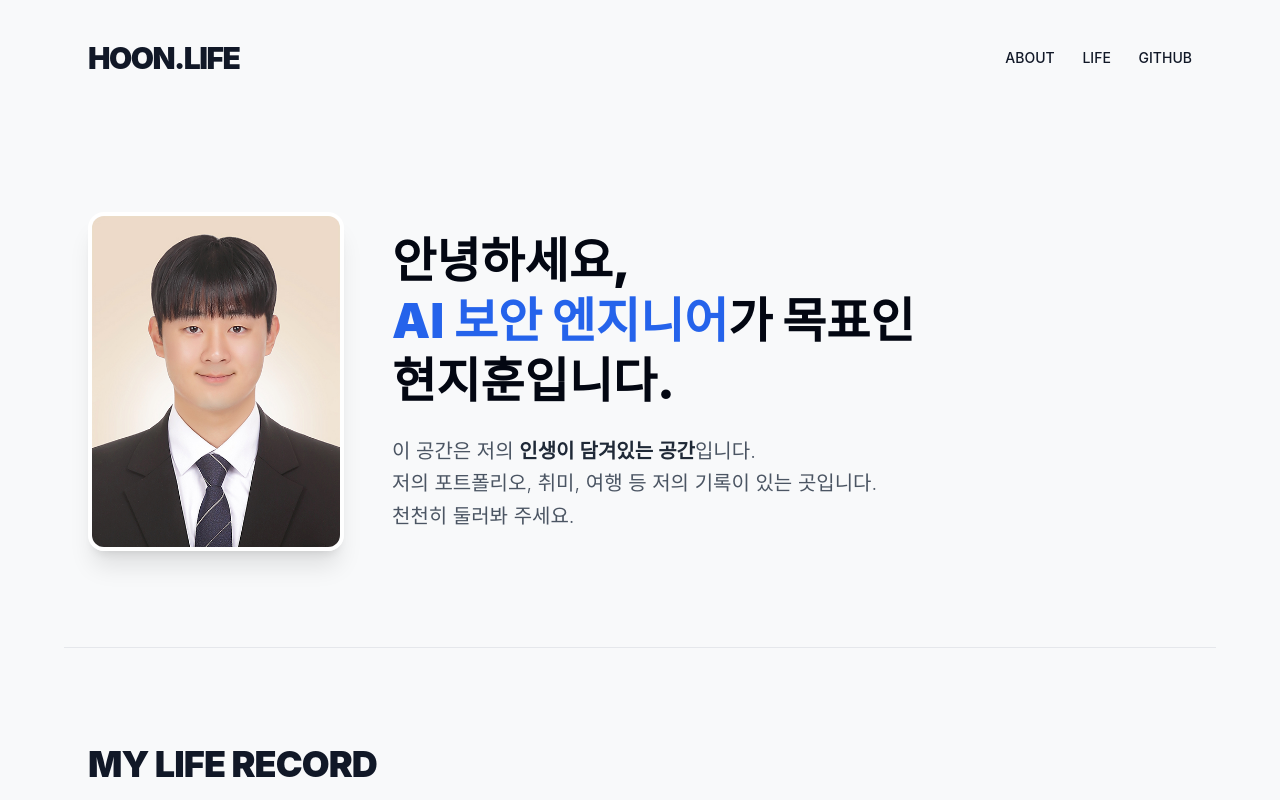
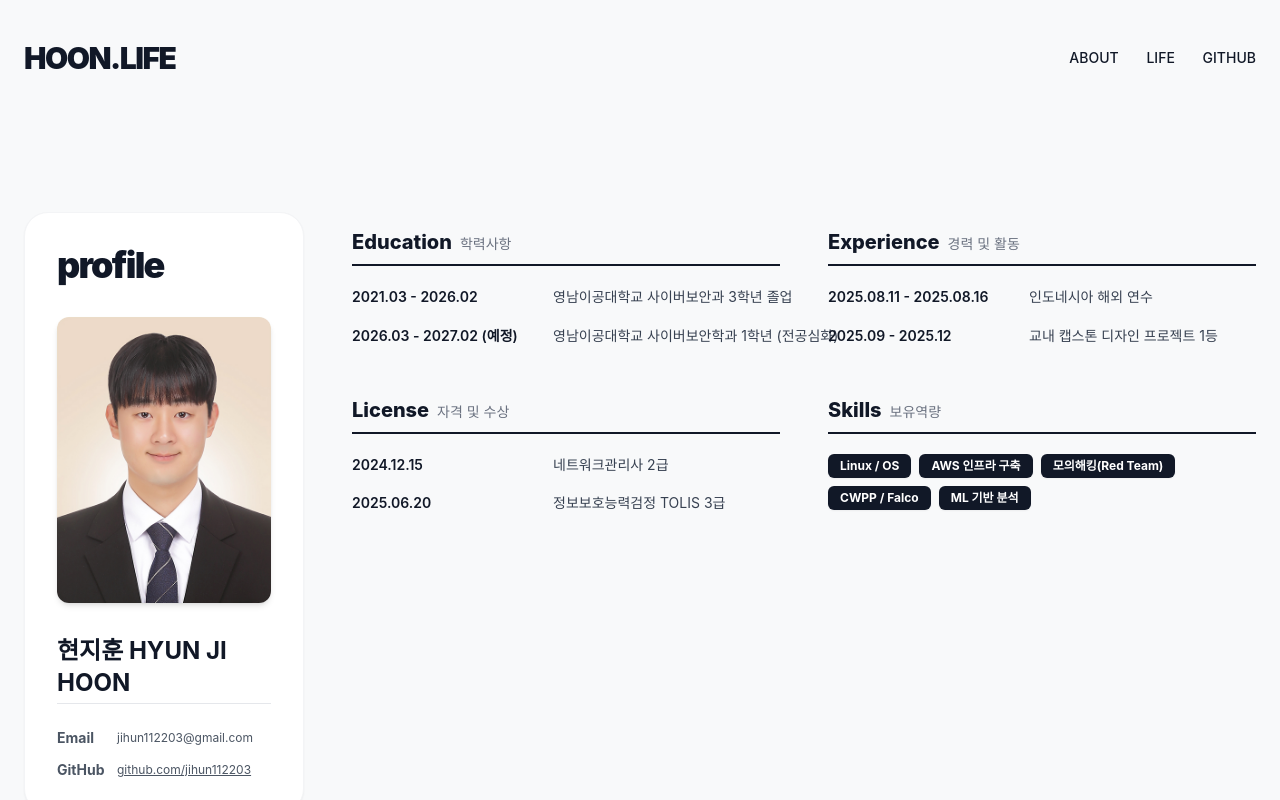
Before and after one commit to jihun112203/jihun112203.github.io, a plain HTML site: page index.html in a window 1280 px wide. Shown: the top 800 px of the page. Drawn offline with nearby package versions, Linux system fonts and the light colour scheme.

Commit message:
Update index.html

```diff
--- a/index.html
+++ b/index.html
@@ -14,35 +14,104 @@
 </head>
 <body class="text-gray-900">
 
-    <header class="py-10 px-6 max-w-6xl mx-auto flex justify-between items-center">
+    <header class="py-10 px-6 max-w-[1400px] mx-auto flex justify-between items-center">
         <h1 class="text-3xl font-black tracking-tighter">HOON.LIFE</h1>
         <nav class="space-x-6 text-sm font-medium">
             <a href="#about" class="hover:text-blue-600">ABOUT</a>
             <a href="#life" class="hover:text-blue-600">LIFE</a>
-            <a href="https://github.com/지훈아이디" target="_blank" class="hover:text-blue-600">GITHUB</a>
+            <a href="https://github.com/jihun112203" target="_blank" class="hover:text-blue-600">GITHUB</a>
         </nav>
     </header>
 
-    <section id="about" class="py-24 px-6 max-w-6xl mx-auto border-b">
-        <div class="flex flex-col md:flex-row items-center gap-12">
-            <img src="증명사진.jpeg" alt="현지훈 프로필" class="w-64 h-auto rounded-2xl shadow-xl border-4 border-white">
+    <section id="about" class="py-24 px-6 max-w-[1400px] mx-auto border-b">
+        <div class="flex flex-col lg:flex-row gap-8 xl:gap-12 items-start">
 
-            <div class="max-w-3xl">
-                <h2 class="text-5xl font-black mb-6 leading-tight text-gray-950">
-                    안녕하세요,<br>
-                    <span class="text-blue-600">AI 보안 엔지니어</span>가 목표인<br>
-                    현지훈입니다.
-                </h2>
-                <p class="text-xl text-gray-600 leading-relaxed font-light">
-                    이 공간은 저의 <strong class="font-semibold text-gray-800">인생이 담겨있는 공간</strong>입니다.<br>
-                    저의 포트폴리오, 취미, 여행 등 저의 기록이 있는 곳입니다.<br>
-                    천천히 둘러봐 주세요.
-                </p>
+            <div class="w-full lg:w-[280px] shrink-0 flex flex-col bg-white p-8 rounded-3xl shadow-sm border border-gray-100">
+                <h2 class="text-4xl font-black mb-8 tracking-tighter">profile</h2>
+                <img src="증명사진.jpeg" alt="현지훈 프로필" class="w-full max-w-[280px] mx-auto h-auto rounded-xl shadow-md mb-8 object-cover">
+
+                <h3 class="text-2xl font-bold text-gray-900 mb-1">현지훈 HYUN JI HOON</h3>
+
+                <div class="text-sm text-gray-600 space-y-3 border-t pt-6">
+                    <p class="flex items-center gap-3">
+                        <span class="font-bold w-12">Email</span>
+                        <span class="text-xs">jihun112203@gmail.com</span>
+                    </p>
+                    <p class="flex items-center gap-3">
+                        <span class="font-bold w-12">GitHub</span>
+                        <a href="https://github.com/jihun112203" target="_blank" class="hover:text-blue-600 underline text-xs break-all">github.com/jihun112203</a>
+                    </p>
+                </div>
+            </div>
+
+            <div class="w-full flex-1 grid grid-cols-1 lg:grid-cols-2 gap-x-8 xl:gap-x-12 gap-y-12 pt-4">
+
+                <div>
+                    <h4 class="text-xl font-extrabold mb-5 border-b-2 border-gray-900 pb-2 flex items-baseline gap-2">
+                        Education <span class="text-sm font-normal text-gray-500">학력사항</span>
+                    </h4>
+                    <ul class="text-sm text-gray-700 space-y-4 leading-relaxed">
+                        <li class="flex flex-row gap-4">
+                            <span class="font-semibold text-gray-900 w-[185px] shrink-0 whitespace-nowrap">2021.03 - 2026.02</span>
+                            <span class="break-keep whitespace-nowrap">영남이공대학교 사이버보안과 3학년 졸업</span>
+                        </li>
+                        <li class="flex flex-row gap-4">
+                            <span class="font-semibold text-gray-900 w-[185px] shrink-0 whitespace-nowrap">2026.03 - 2027.02 (예정)</span>
+                            <span class="break-keep whitespace-nowrap">영남이공대학교 사이버보안학과 1학년 (전공심화)</span>
+                        </li>
+                    </ul>
+                </div>
+
+                <div>
+                    <h4 class="text-xl font-extrabold mb-5 border-b-2 border-gray-900 pb-2 flex items-baseline gap-2">
+                        Experience <span class="text-sm font-normal text-gray-500">경력 및 활동</span>
+                    </h4>
+                    <ul class="text-sm text-gray-700 space-y-4 leading-relaxed">
+                        <li class="flex flex-row gap-4">
+                            <span class="font-semibold text-gray-900 w-[185px] shrink-0 whitespace-nowrap">2025.08.11 - 2025.08.16</span>
+                            <span class="break-keep whitespace-nowrap">인도네시아 해외 연수</span>
+                        </li>
+                        <li class="flex flex-row gap-4">
+                            <span class="font-semibold text-gray-900 w-[185px] shrink-0 whitespace-nowrap">2025.09 - 2025.12</span>
+                            <span class="break-keep whitespace-nowrap">교내 캡스톤 디자인 프로젝트 1등</span>
+                        </li>
+                    </ul>
+                </div>
+
+                <div>
+                    <h4 class="text-xl font-extrabold mb-5 border-b-2 border-gray-900 pb-2 flex items-baseline gap-2">
+                        License <span class="text-sm font-normal text-gray-500">자격 및 수상</span>
+                    </h4>
+                    <ul class="text-sm text-gray-700 space-y-4 leading-relaxed">
+                        <li class="flex flex-row gap-4">
+                            <span class="font-semibold text-gray-900 w-[185px] shrink-0 whitespace-nowrap">2024.12.15</span>
+                            <span class="break-keep whitespace-nowrap">네트워크관리사 2급</span>
+                        </li>
+                        <li class="flex flex-row gap-4">
+                            <span class="font-semibold text-gray-900 w-[185px] shrink-0 whitespace-nowrap">2025.06.20</span>
+                            <span class="break-keep whitespace-nowrap">정보보호능력검정 TOLIS 3급</span>
+                        </li>
+                    </ul>
+                </div>
+
+                <div>
+                    <h4 class="text-xl font-extrabold mb-5 border-b-2 border-gray-900 pb-2 flex items-baseline gap-2">
+                        Skills <span class="text-sm font-normal text-gray-500">보유역량</span>
+                    </h4>
+                    <div class="flex flex-wrap gap-2 mt-2">
+                        <span class="px-3 py-1 bg-gray-900 text-white rounded-md text-xs font-bold shadow-sm whitespace-nowrap">Linux / OS</span>
+                        <span class="px-3 py-1 bg-gray-900 text-white rounded-md text-xs font-bold shadow-sm whitespace-nowrap">AWS 인프라 구축</span>
+                        <span class="px-3 py-1 bg-gray-900 text-white rounded-md text-xs font-bold shadow-sm whitespace-nowrap">모의해킹(Red Team)</span>
+                        <span class="px-3 py-1 bg-gray-900 text-white rounded-md text-xs font-bold shadow-sm whitespace-nowrap">CWPP / Falco</span>
+                        <span class="px-3 py-1 bg-gray-900 text-white rounded-md text-xs font-bold shadow-sm whitespace-nowrap">ML 기반 분석</span>
+                    </div>
+                </div>
+
             </div>
         </div>
     </section>
 
-    <section id="life" class="py-24 px-6 max-w-6xl mx-auto">
+    <section id="life" class="py-24 px-6 max-w-[1400px] mx-auto">
         <h3 class="text-4xl font-black mb-16 tracking-tight">MY LIFE RECORD</h3>
 
         <div class="grid grid-cols-1 md:grid-cols-3 gap-10">
@@ -55,7 +124,7 @@
                 <p class="text-gray-600 text-sm leading-relaxed mb-8 flex-grow">
                     AI 위협 탐지 모델, 클라우드 보안 시스템 등 지금까지 쌓아온 기술적 결과물을 정리했습니다. 저의 성장 과정을 확인해 보세요.
                 </p>
-                <a href="portfolio.html" class="w-full text-center px-6 py-3 bg-gray-950 text-white rounded-xl text-sm font-bold hover:bg-gray-800 transition">포트폴리오 보기</a>
+                <a href="/portfolio" class="w-full text-center px-6 py-3 bg-gray-950 text-white rounded-xl text-sm font-bold hover:bg-gray-800 transition">포트폴리오 보기</a>
             </div>
 
             <div class="card bg-white p-10 rounded-3xl shadow-sm border border-gray-100 flex flex-col">
@@ -83,7 +152,7 @@
         </div>
     </section>
 
-    <footer class="py-20 px-6 max-w-6xl mx-auto text-center border-t">
+    <footer class="py-20 px-6 max-w-[1400px] mx-auto text-center border-t">
         <p class="text-gray-400 text-sm">© 2026 HOON.LIFE | HYUN JI HOON. All rights reserved.</p>
     </footer>
 
```
